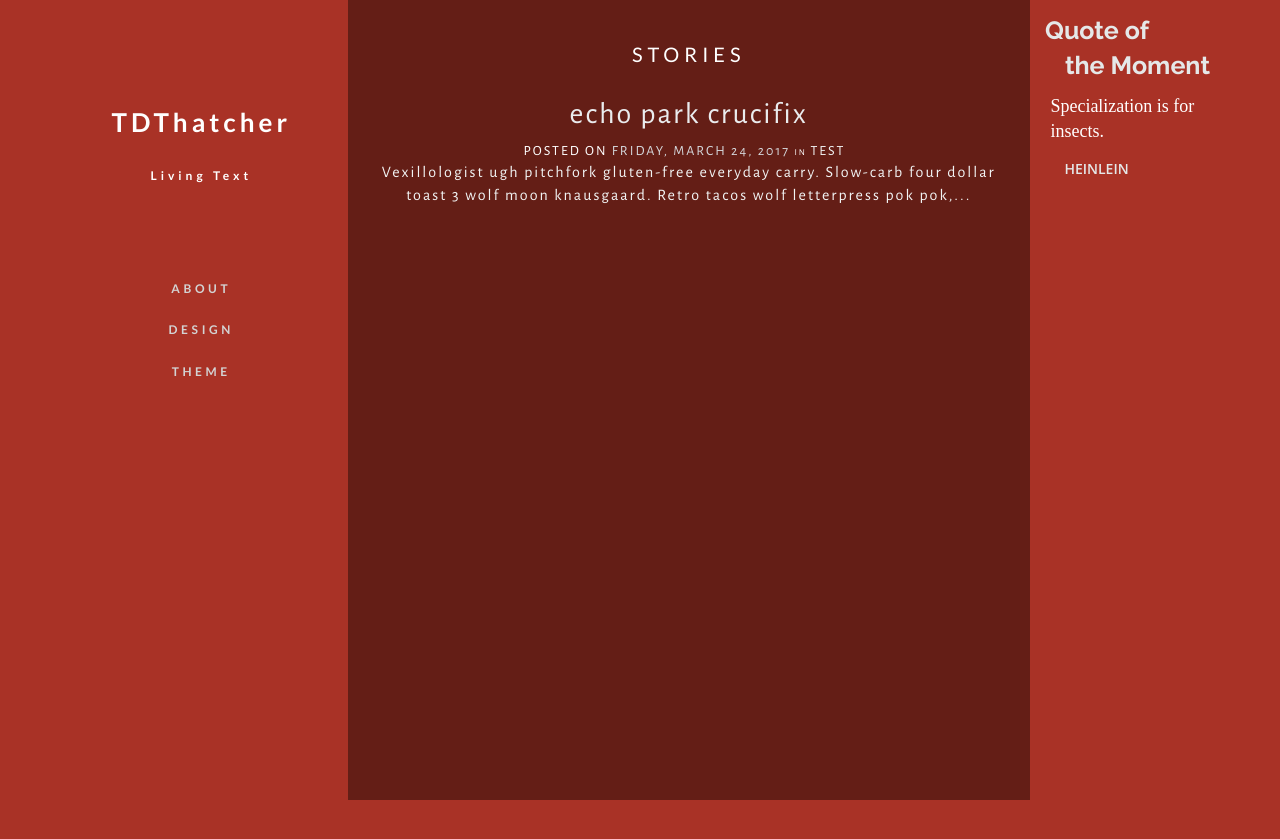
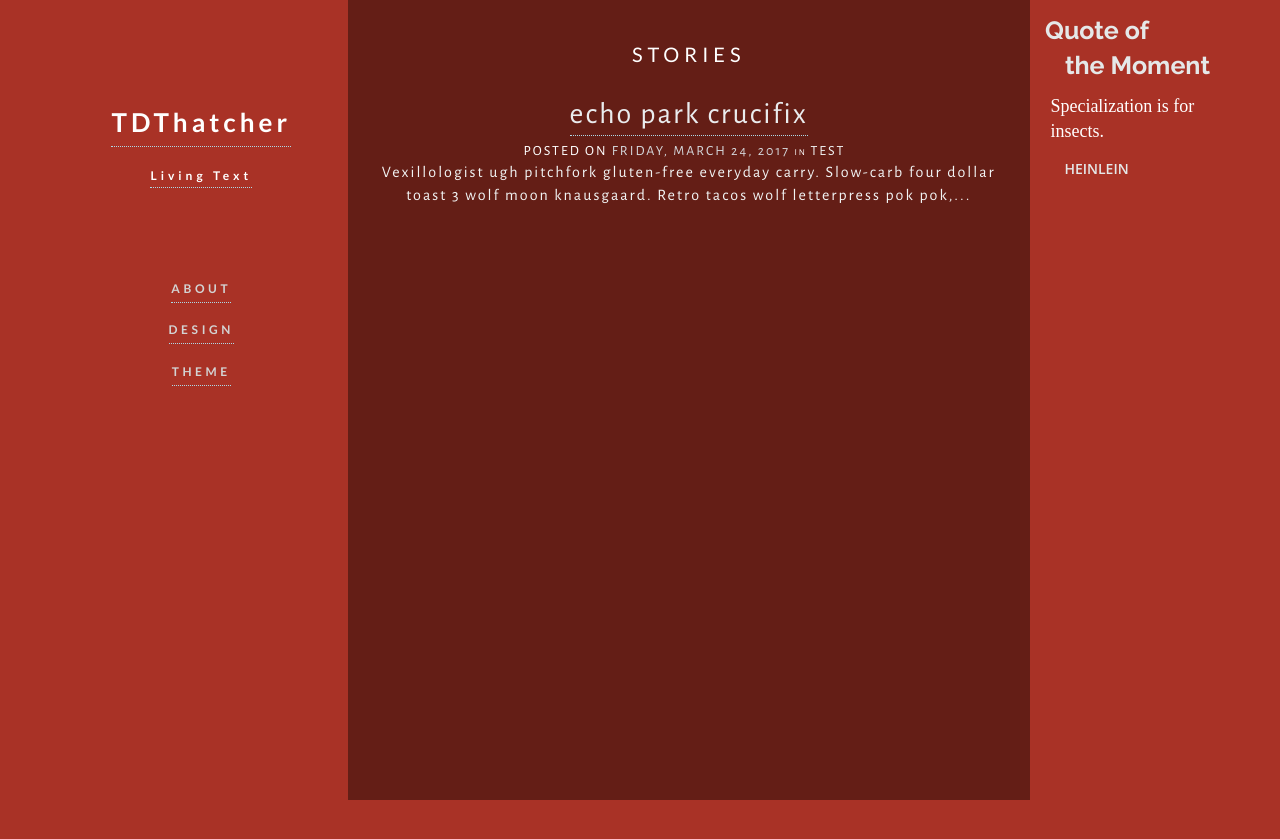
Before and after one commit to tdthatcher/wordpest, a Jekyll site: the page built from index.html, in a window 1280 px wide. Shown: the top 839 px of the page. Built offline with Jekyll 4.4.1, drawn with Linux system fonts in a browser that asks for light colours; nearby versions of some CDN libraries.

Commit message:
cs tweaks

```diff
--- a/css/main.scss
+++ b/css/main.scss
@@ -133,7 +133,8 @@ padding: 1em;
 }
 a{
   color:inherit !important;
-  text-decoration: underline;
+#  text-decoration: underline;
+  border-bottom: 1px lightblue dotted;
 }
 a:hover{
   color: inherit;
```
Also changed, not shown: 2 other files.
